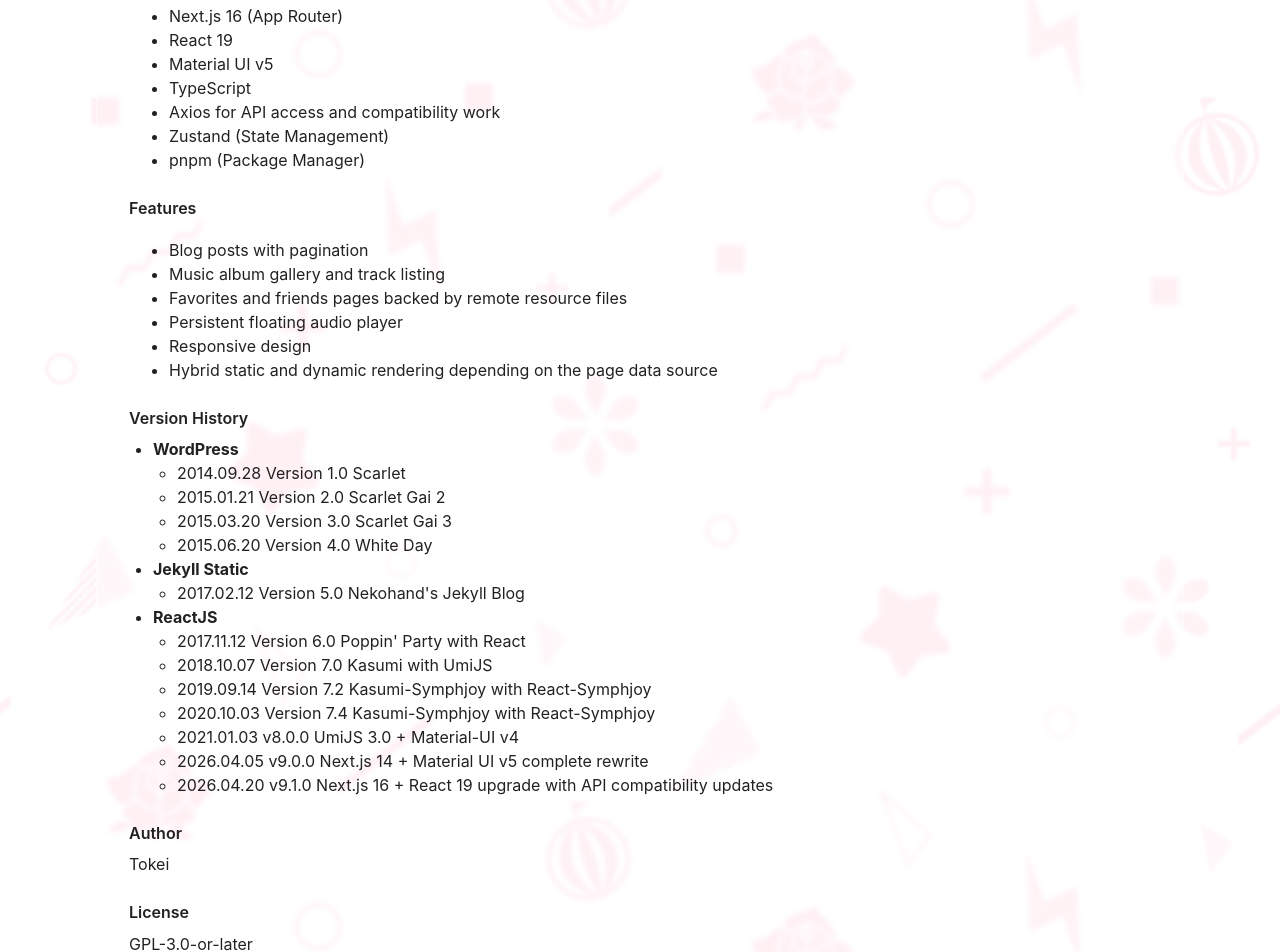
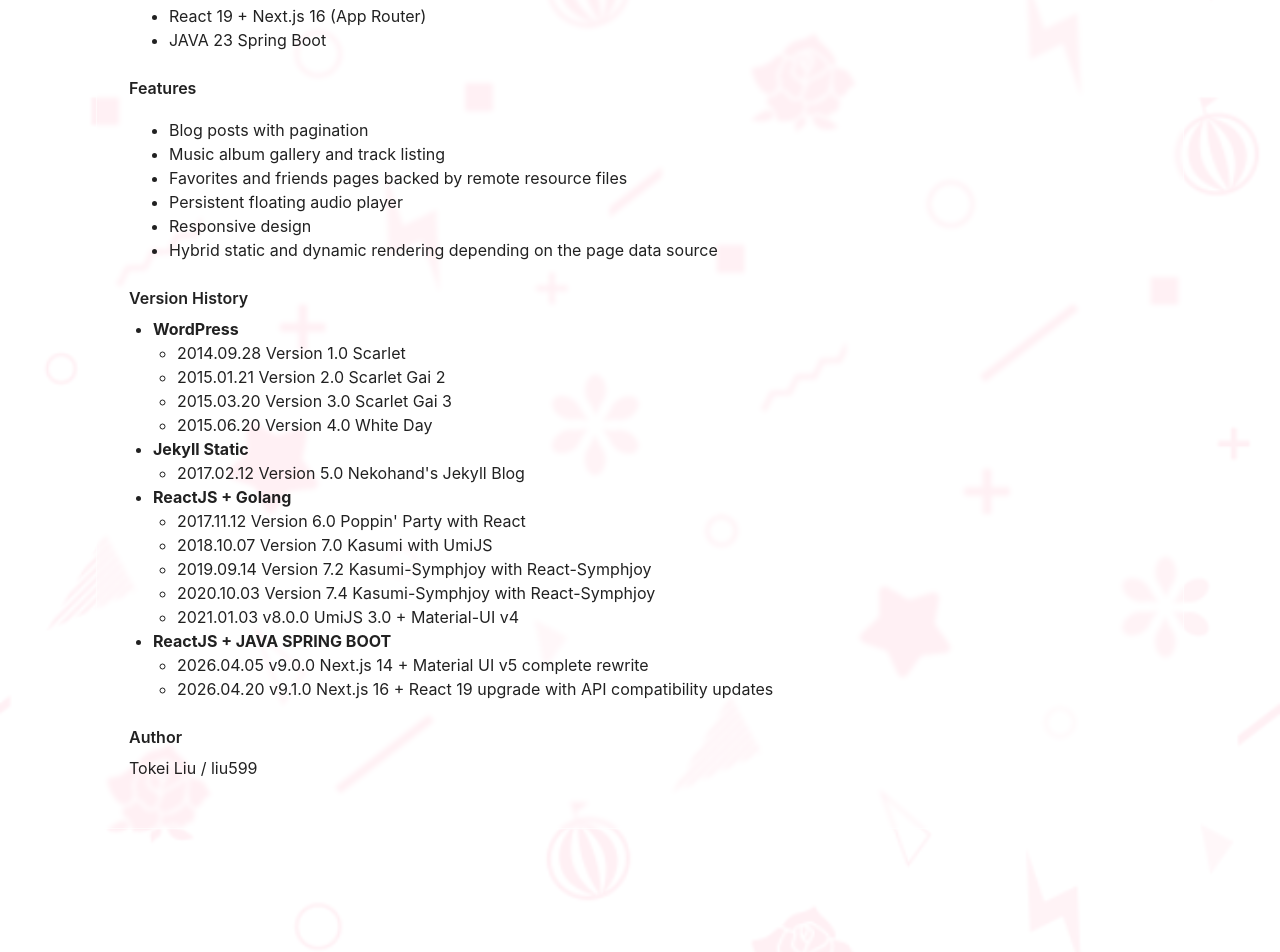
Before and after one commit to liu599/nekohand-blog-v9, a Next.js app: page /about in a window 1280 px wide. Shown: the part 500-1452 px from the top of the page. Built offline with nearby package versions, Linux system fonts and the light colour scheme; no server answers; what @mui/material-nextjs would draw is missing.

Commit message:
docs: update the about page

```diff
--- a/app/about/page.tsx
+++ b/app/about/page.tsx
@@ -41,13 +41,8 @@
         </Typography>
         <Typography component="div">
           <ul>
-            <li>Next.js 16 (App Router)</li>
-            <li>React 19</li>
-            <li>Material UI v5</li>
-            <li>TypeScript</li>
-            <li>Axios for API access and compatibility work</li>
-            <li>Zustand (State Management)</li>
-            <li>pnpm (Package Manager)</li>
+            <li>React 19 + Next.js 16 (App Router)</li>
+            <li>JAVA 23 Spring Boot</li>
           </ul>
         </Typography>
 
@@ -86,13 +81,18 @@
               </ul>
             </li>
             <li>
-              <strong>ReactJS</strong>
+              <strong>ReactJS + Golang</strong>
               <ul>
                 <li>2017.11.12 Version 6.0 Poppin&apos; Party with React</li>
                 <li>2018.10.07 Version 7.0 Kasumi with UmiJS</li>
                 <li>2019.09.14 Version 7.2 Kasumi-Symphjoy with React-Symphjoy</li>
                 <li>2020.10.03 Version 7.4 Kasumi-Symphjoy with React-Symphjoy</li>
                 <li>2021.01.03 v8.0.0 UmiJS 3.0 + Material-UI v4</li>
+              </ul>
+            </li>
+            <li>
+              <strong>ReactJS + JAVA SPRING BOOT</strong>
+              <ul>
                 <li>2026.04.05 v9.0.0 Next.js 14 + Material UI v5 complete rewrite</li>
                 <li>2026.04.20 v9.1.0 Next.js 16 + React 19 upgrade with API compatibility updates</li>
               </ul>
@@ -103,12 +103,7 @@
         <Typography variant="h6" gutterBottom sx={{ marginTop: 3 }}>
           Author
         </Typography>
-        <Typography paragraph>Tokei</Typography>
-
-        <Typography variant="h6" gutterBottom sx={{ marginTop: 3 }}>
-          License
-        </Typography>
-        <Typography paragraph>GPL-3.0-or-later</Typography>
+        <Typography paragraph>Tokei Liu / liu599</Typography>
       </Box>
     </Box>
   );
```
